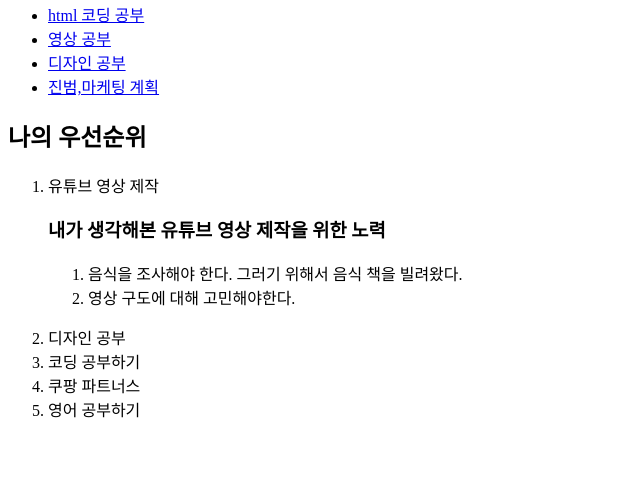
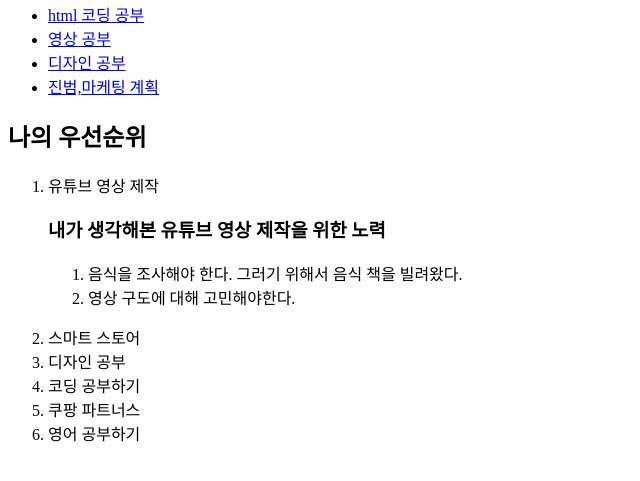
Before and after one commit to Park-Sun-Woo/MY-STUDY-FOR-LIFE, a plain HTML site: page index.html in a window 1280 px wide. Shown: the part 87-568 px from the top of the page, without its empty margins (0-640 px from the left). Drawn offline with Linux system fonts and the light colour scheme.

Commit message:
second version

```diff
--- a/index.html
+++ b/index.html
@@ -23,6 +23,7 @@
 				<li>영상 구도에 대해 고민해야한다.</li>
 			</ol>
 		</p>
+		<li>스마트 스토어</li>
 		<li>디자인 공부</li>
 		<li>코딩 공부하기</li>
 		<li>쿠팡 파트너스</li>
```
